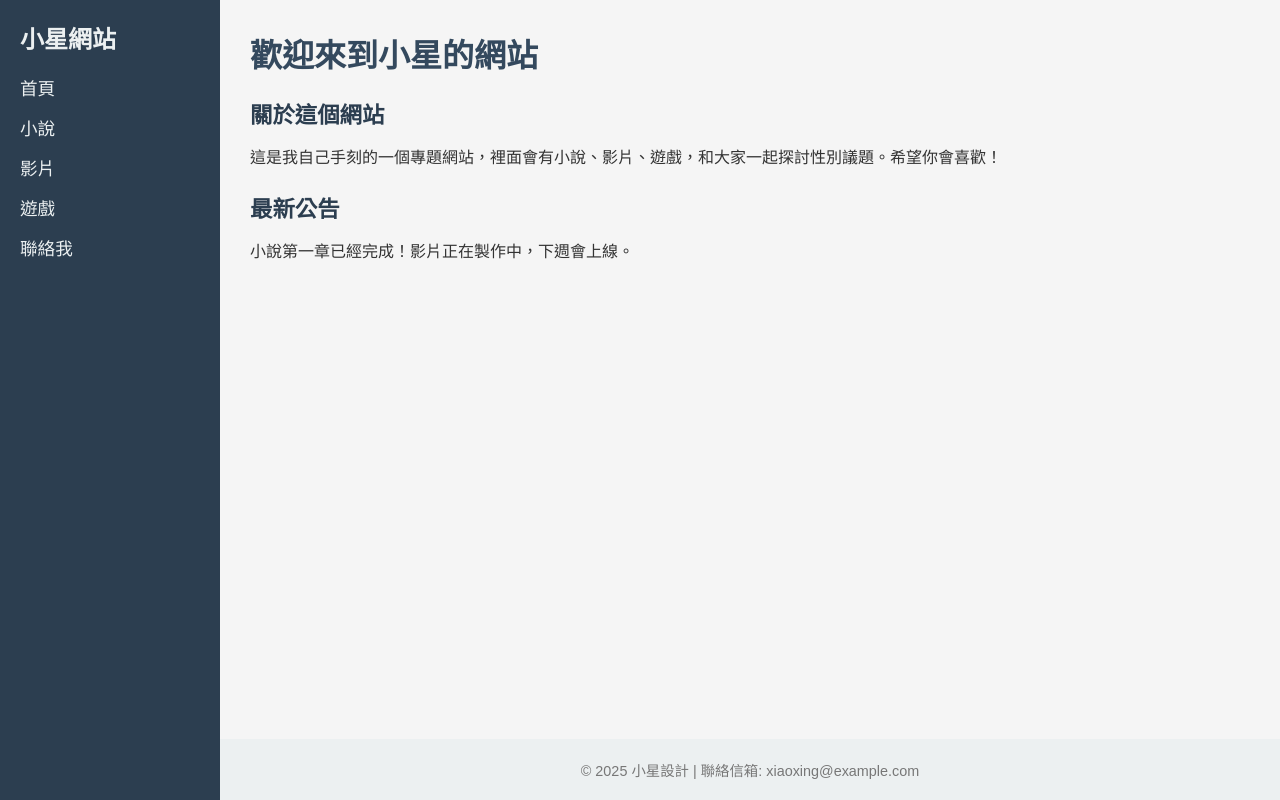
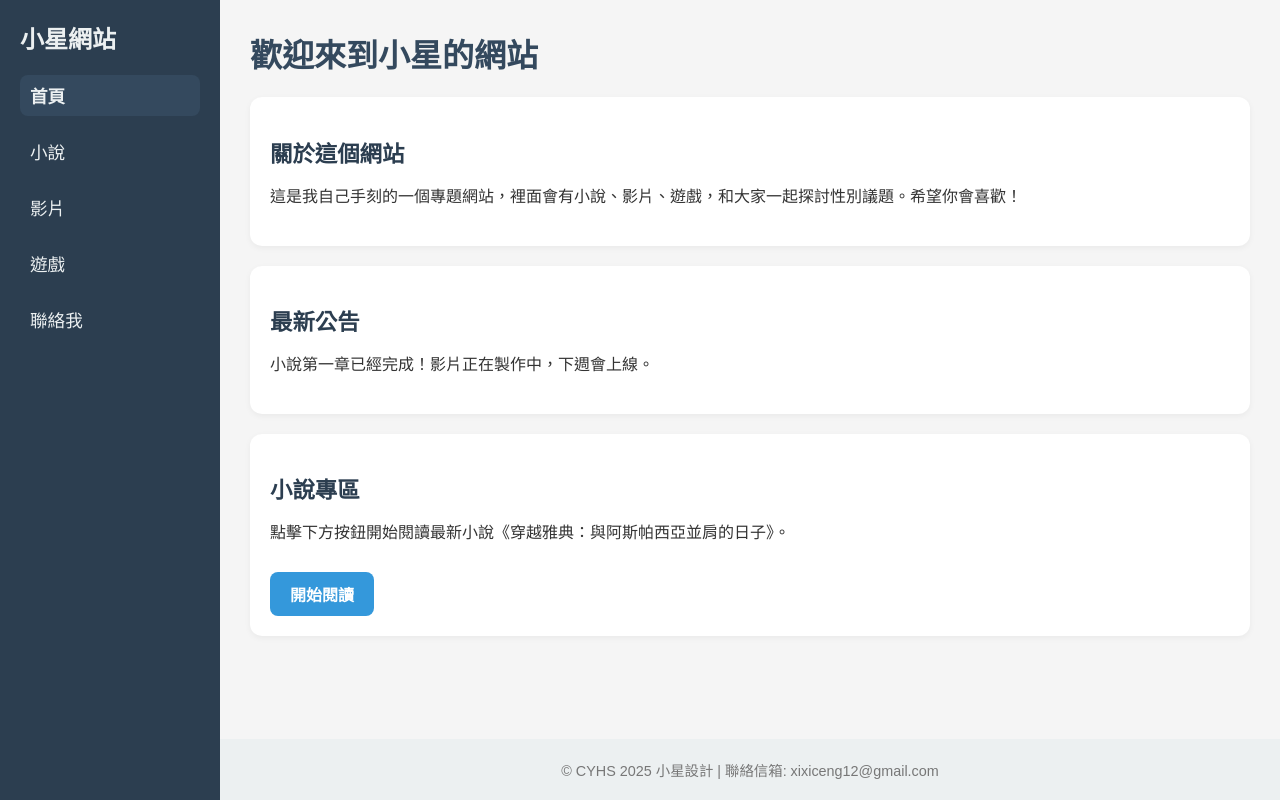
Before and after one commit to xixiceng12/xixixeng12.github.io, a plain HTML site: page Index.html in a window 1280 px wide. Drawn offline with Linux system fonts and the light colour scheme.

Commit message:
index.html
0914更新

```diff
--- a/Index.html
+++ b/Index.html
@@ -10,10 +10,12 @@
       display: flex;
       min-height: 100vh;
     }
+
+
     /* 側邊選單 */
     .sidebar {
       width: 220px;
-      background-color: #2c3e50;  /* 深藍／灰色調 */
+      background-color: #2c3e50;
       color: #ecf0f1;
       padding: 20px;
       box-sizing: border-box;
@@ -30,13 +32,23 @@
       margin: 15px 0;
     }
     .sidebar ul li a {
+      display: block;
       color: #ecf0f1;
       text-decoration: none;
       font-size: 1.1em;
+      padding: 8px 10px;
+      border-radius: 8px;
+      transition: background-color 0.2s ease;
     }
     .sidebar ul li a:hover {
-      text-decoration: underline;
+      background-color: #34495e;
     }
+    .sidebar ul li a.active {
+    background-color: #34495e;
+    font-weight: bold;
+    pointer-events: none; /* 避免再被點擊 */
+    }
+
 
     /* 主內容區 */
     .main {
@@ -51,6 +63,10 @@
     }
     .main .content-section {
       margin-top: 20px;
+      background: white;
+      padding: 20px;
+      border-radius: 12px;
+      box-shadow: 0 2px 6px rgba(0,0,0,0.05);
     }
     .main .content-section h2 {
       color: #2c3e50;
@@ -61,6 +77,25 @@
       line-height: 1.6;
       color: #333333;
     }
+
+
+    /* 小說按鈕 */
+    .novel-btn {
+      display: inline-block;
+      padding: 10px 20px;
+      margin-top: 10px;
+      background-color: #3498db;
+      color: #fff;
+      text-decoration: none;
+      font-weight: bold;
+      border-radius: 8px;
+      transition: background-color 0.3s ease;
+    }
+    .novel-btn:hover {
+      background-color: #2980b9;
+    }
+
+
     .footer {
       text-align: center;
       padding: 20px;
@@ -69,8 +104,23 @@
       background-color: #ecf0f1;
       position: fixed;
       bottom: 0;
-      left: 220px; /* 與 side bar 對齊 */
+      left: 220px;
       right: 0;
+    }
+
+
+    @media (max-width: 768px) {
+      body {
+        flex-direction: column;
+      }
+      .sidebar {
+        width: 100%;
+        text-align: center;
+      }
+      .footer {
+        left: 0;
+        position: static;
+      }
     }
   </style>
 </head>
@@ -78,8 +128,8 @@
 <div class="sidebar">
   <h2>小星網站</h2>
   <ul>
-      <li><a href="#">首頁</a></li>
-      <li><a href="#">小說</a></li>
+    <li><a href="index.html" class="active">首頁</a></li>
+    <li><a href="novel.html">小說</a></li>
     <li><a href="#">影片</a></li>
     <li><a href="#">遊戲</a></li>
     <li><a href="#">聯絡我</a></li>
@@ -88,18 +138,31 @@
 
   <div class="main">
     <h1>歡迎來到小星的網站</h1>
+
+
     <div class="content-section">
       <h2>關於這個網站</h2>
       <p>這是我自己手刻的一個專題網站，裡面會有小說、影片、遊戲，和大家一起探討性別議題。希望你會喜歡！</p>
     </div>
+
+
     <div class="content-section">
       <h2>最新公告</h2>
       <p>小說第一章已經完成！影片正在製作中，下週會上線。</p>
     </div>
+
+
+    <!-- 小說專區按鈕 -->
+    <div class="content-section">
+      <h2>小說專區</h2>
+      <p>點擊下方按鈕開始閱讀最新小說《穿越雅典：與阿斯帕西亞並肩的日子》。</p>
+      <a href="novel.html" class="novel-btn">開始閱讀</a>
+    </div>
   </div>
 
+
   <div class="footer">
-    © 2025 小星設計 | 聯絡信箱: xiaoxing@example.com
+    © CYHS 2025 小星設計 | 聯絡信箱: xixiceng12@gmail.com
   </div>
 </body>
 </html>
```
Lines whose indentation alone changed are shown as unchanged.
